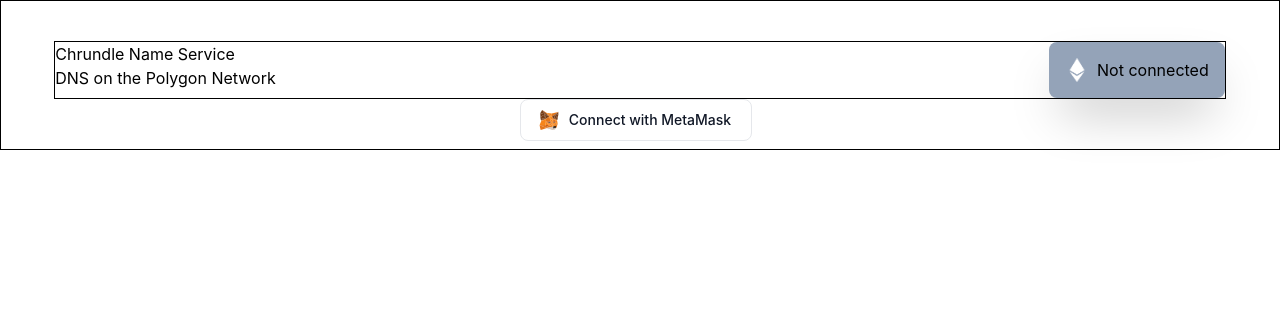
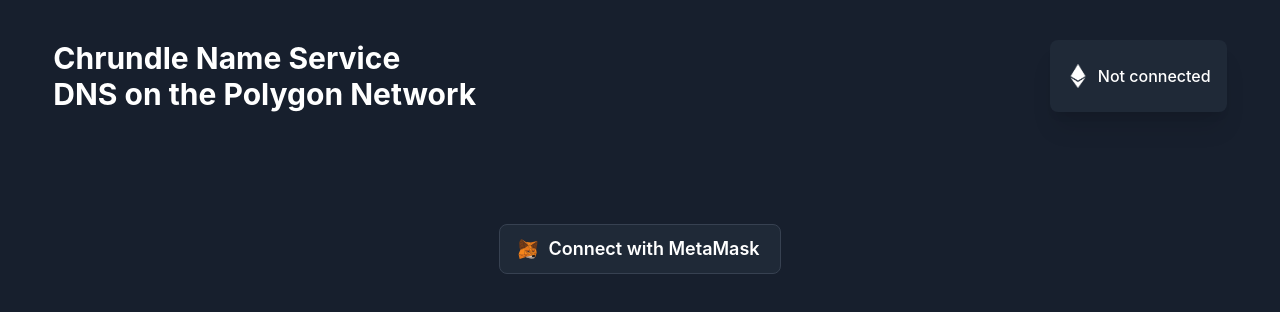
Before and after one commit to AlmostEfficient/domain-starter, a React (Create React App) app: page / in a window 1280 px wide. Shown: the top 312 px of the page. Built offline with nearby package versions, Linux system fonts and the light colour scheme.

Commit message:
styles inputs

```diff
--- a/src/App.js
+++ b/src/App.js
@@ -7,8 +7,6 @@
 
 import MetaMaskButton from "./components/MetaMaskButton";
 
-// Constants
-const TWITTER_HANDLE = "_buildspace";
 const tld = ".chrundle";
 const CONTRACT_ADDRESS = "0xA88501886c883b995b53E509a0186C726A692703";
 
@@ -232,7 +230,7 @@
   };
 
   const renderNotConnectedContainer = () => (
-    <div className="connect-wallet-container">
+    <div className="mt-28">
       <MetaMaskButton connectWallet={connectWallet} />
     </div>
   );
@@ -240,43 +238,55 @@
   const renderInputForm = () => {
     if (network !== "Polygon Mumbai Testnet") {
       return (
-        <div className="connect-wallet-container">
-          <p>Please switch to the Polygon Mumbai Testnet</p>
-          <button className="cta-button mint-button" onClick={switchNetwork}>
+        <div className="mt-24">
+          <p className="text-white font-medium text-xl">
+            Please switch to the Polygon Mumbai Testnet
+          </p>
+          <div className="flex justify-center">
+            <button
+              className="text-white bg-gradient-to-br from-green-400 to-blue-600 hover:bg-gradient-to-bl font-medium rounded-lg text-large px-5 py-2.5 text-center mt-4"
+              onClick={switchNetwork}
+            >
               Click here to switch
             </button>
+          </div>
         </div>
       );
     }
 
     return (
-      <div className="form-container">
-        <div className="first-row">
+      <div className="w-1/3 my-32 flex flex-col justify-center">
+        <div className="w-full flex items-center relative mb-4">
+          <label className="sr-only">Domain</label>
           <input
             type="text"
+            className="w-full p-2 text-lg text-center font-medium border-none bg-gray-900 text-white rounded-lg focus:ring-0 focus:ring-offset-0"
             value={domain}
             placeholder="domain"
             onChange={(e) => setDomain(e.target.value)}
           />
-          <p className="tld">{tld}</p>
+          <span className="absolute right-5 font-medium text-gray-500">
+            {tld}
+          </span>
         </div>
         <input
           type="text"
+          className="w-full p-2 text-lg text-center font-medium border-none bg-gray-900 text-white rounded-lg focus:ring-0 focus:ring-offset-0"
           value={record}
           placeholder="record"
           onChange={(e) => setRecord(e.target.value)}
         />
         {editing ? (
-          <div className="button-container">
+          <div className="flex justify-evenly">
             <button
-              className="cta-button mint-button"
+              className="text-white bg-gradient-to-br from-green-400 to-blue-600 hover:bg-gradient-to-bl w-56 font-medium rounded-lg text-large px-5 py-2.5 text-center mt-8"
               disabled={loading}
               onClick={updateDomain}
             >
               Set record
             </button>
             <button
-              className="cta-button mint-button"
+              className="text-white bg-gradient-to-br from-green-400 to-blue-600 hover:bg-gradient-to-bl w-56 font-medium rounded-lg text-large px-5 py-2.5 text-center mt-8"
               onClick={() => {
                 setEditing(false);
                 setDomain("");
@@ -287,13 +297,15 @@
             </button>
           </div>
         ) : (
+          <div className="mx-auto">
             <button
-            className="cta-button mint-button"
+              className="text-white bg-gradient-to-br from-green-400 to-blue-600 hover:bg-gradient-to-bl w-56 font-medium rounded-lg text-large px-5 py-2.5 text-center mt-8"
               disabled={loading}
               onClick={mintDomain}
             >
               Mint
             </button>
+          </div>
         )}
       </div>
     );
@@ -302,9 +314,11 @@
   const renderMints = () => {
     if (currentAccount && mints.length > 0) {
       return (
-        <div className="mint-container">
-          <p className="subtitle">Recently minted domains!</p>
-          <div className="mint-list">
+        <div className="border border-white w-3/4 flex flex-col items-center">
+          <h2 className="text-white text-2xl font-semibold underline mb-4">
+            Minted domains
+          </h2>
+          <div className="flex justify-center">
             {mints.map((mint, index) => {
               return (
                 <div className="mint-item" key={index}>
@@ -346,7 +360,6 @@
   };
 
   const editRecord = (name, record) => {
-    console.log("Editing record for", name);
     setEditing(true);
     setDomain(name);
     setRecord(record);
@@ -363,14 +376,17 @@
   }, [currentAccount, network]);
 
   return (
-    <div className="w-full flex flex-col items-center border border-black">
+    <div className="w-full flex flex-col items-center">
       <header className="mt-10 w-11/12">
-        <div className="border border-black flex flex-row justify-between ">
+        <div className="flex flex-row justify-between ">
           <div>
-            <p className="title">Chrundle Name Service</p>
-            <p className="subtitle">DNS on the Polygon Network</p>
+            <h1 className="text-white font-bold text-3xl">
+              Chrundle Name Service
+              <br />
+              DNS on the Polygon Network
+            </h1>
           </div>
-          <div className="flex items-center   bg-slate-400 rounded-lg shadow-2xl p-4">
+          <div className="flex items-center bg-gray-800 text-white font-medium rounded-lg shadow-xl p-4">
             <img
               alt="Network logo"
               className="w-6 flex items-center mr-2"
--- a/src/components/MetaMaskButton.js
+++ b/src/components/MetaMaskButton.js
@@ -5,7 +5,7 @@
     <button
       onClick={connectWallet}
       type="button"
-      class="text-gray-900 bg-white hover:bg-gray-100 border active:bg-gray-200 border-gray-200 font-medium rounded-lg text-sm px-5 py-2.5 text-center inline-flex items-center dark:focus:ring-gray-600 dark:bg-gray-800 dark:border-gray-700 dark:text-white dark:hover:bg-gray-700 mr-2 mb-2"
+      class="bg-gray-800 border-gray-700 text-white hover:bg-gray-700 active:bg-gray-500 border rounded-lg font-semibold text-lg px-5 py-2.5 text-center inline-flex items-center "
     >
       <svg
         class="w-6 h-5 mr-2 -ml-1"
--- a/src/index.css
+++ b/src/index.css
@@ -4,6 +4,7 @@
 
 body {
   margin: 0;
+  background-color: rgb(23, 31, 45);
   font-family: -apple-system, BlinkMacSystemFont, "Segoe UI", "Roboto", "Oxygen",
     "Ubuntu", "Cantarell", "Fira Sans", "Droid Sans", "Helvetica Neue",
     sans-serif;
```
Lines whose indentation alone changed are shown as unchanged.
